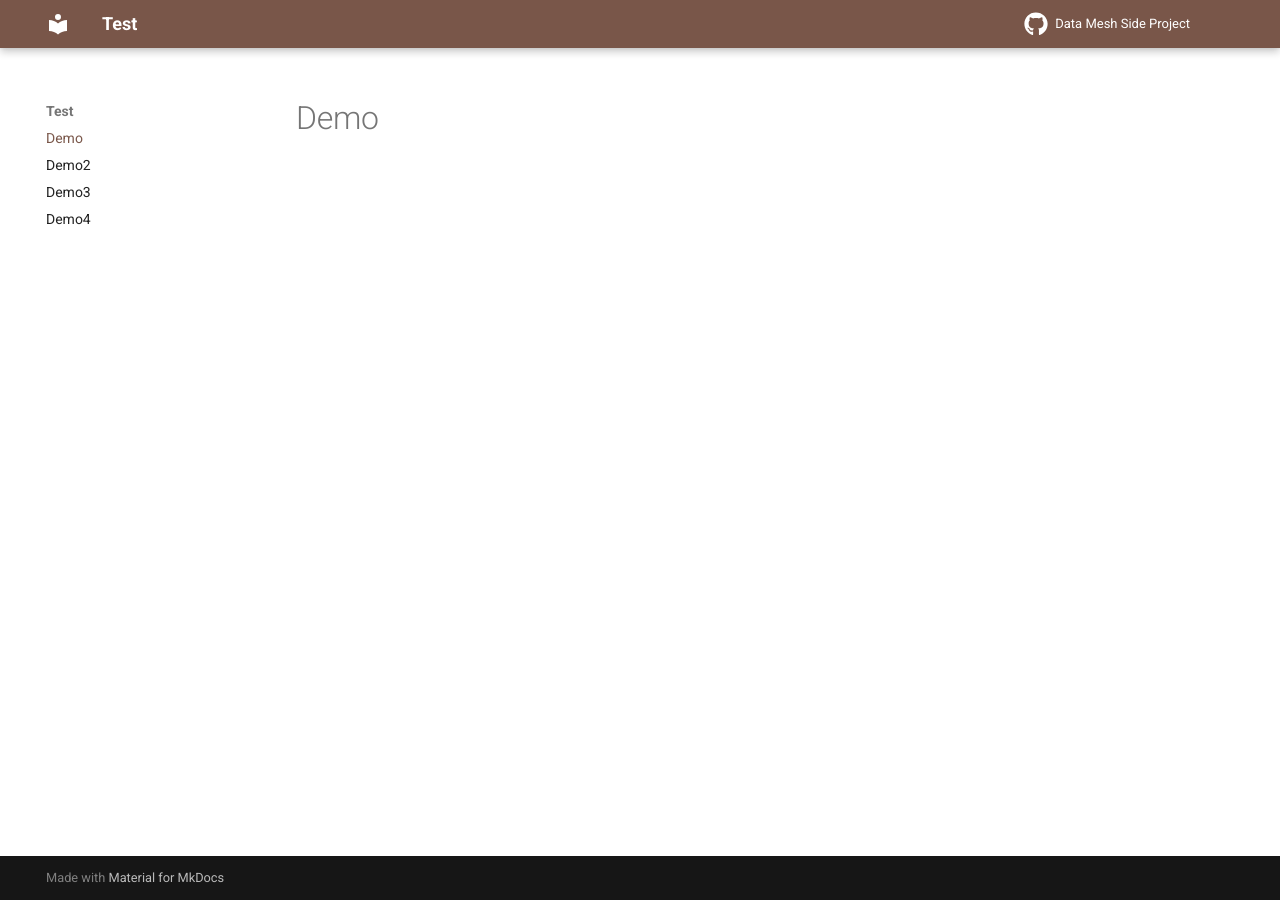
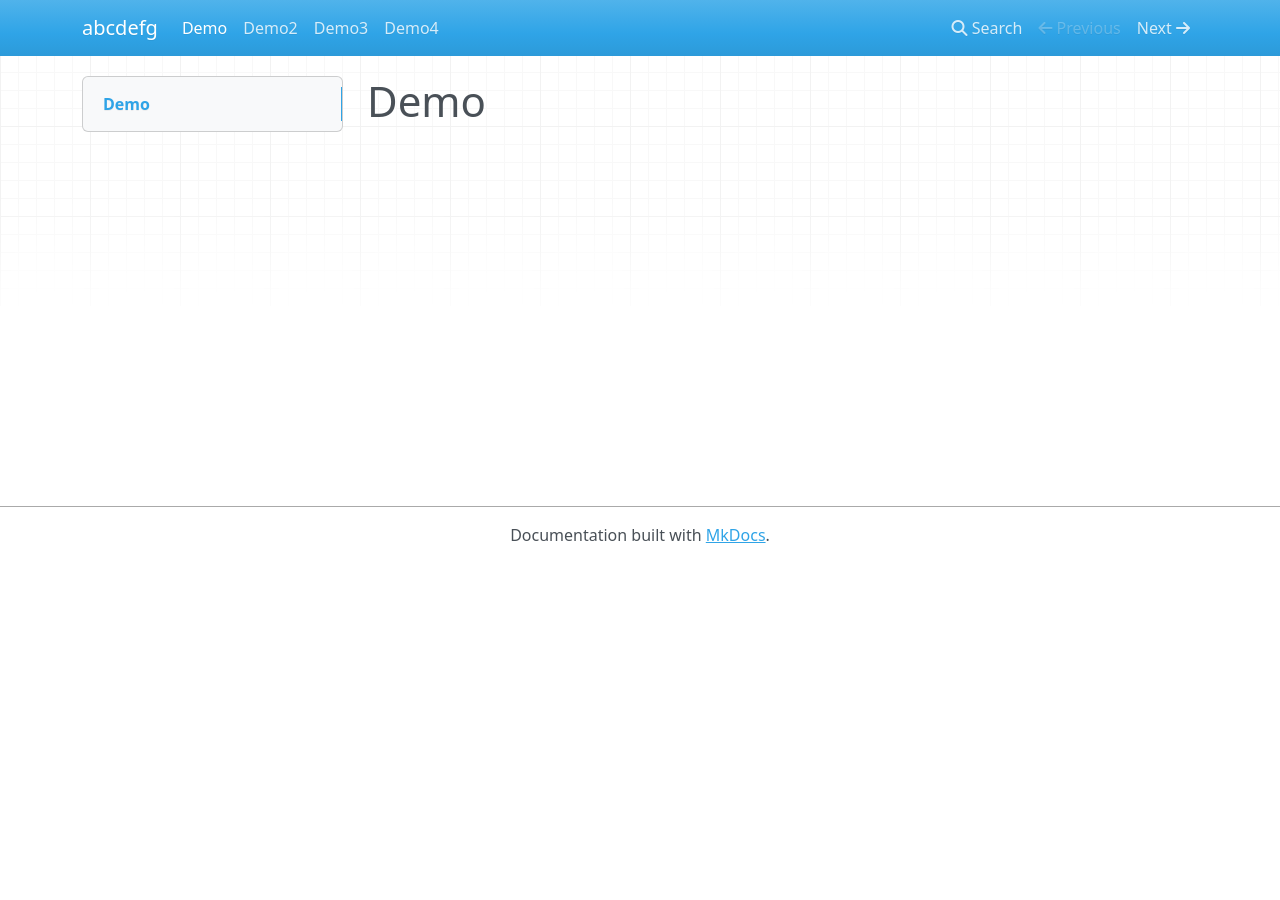
Before and after one commit to kuanchoulai10/sub, an MkDocs documentation site: the page built from docs/demo.md, in a window 1280 px wide. Built offline with MkDocs 1.6.1, drawn with Linux system fonts in a browser that asks for light colours; nearby versions of some CDN libraries; comment, search, counter and statistics services are not loaded.

Commit message:
Simplify code

```diff
--- a/mkdocs.yml
+++ b/mkdocs.yml
@@ -1,31 +1,6 @@
-site_name: Test
-repo_url: https://github.com/kuanchoulai10/data-mesh
-repo_name: Data Mesh Side Project
+site_name: abcdefg
 nav:
   - Demo: demo.md
   - Demo2: demo2.md
   - Demo3: demo3.md
   - Demo4: demo4.md
-
-theme:
-  name: material
-  palette:
-    primary: brown
-    accent: amber
-  language: zh-TW
-  icon:
-    repo: fontawesome/brands/github
-
-plugins:
-  - git-revision-date-localized:
-      enable_creation_date: true
-
-markdown_extensions:
-  - admonition
-  - pymdownx.arithmatex:
-      generic: true
-
-extra_javascript:
-  - javascripts/mathjax.js
-  - https://polyfill.io/v3/polyfill.min.js?features=es6
-  - https://cdn.jsdelivr.net/npm/mathjax@3/es5/tex-mml-chtml.js
```
